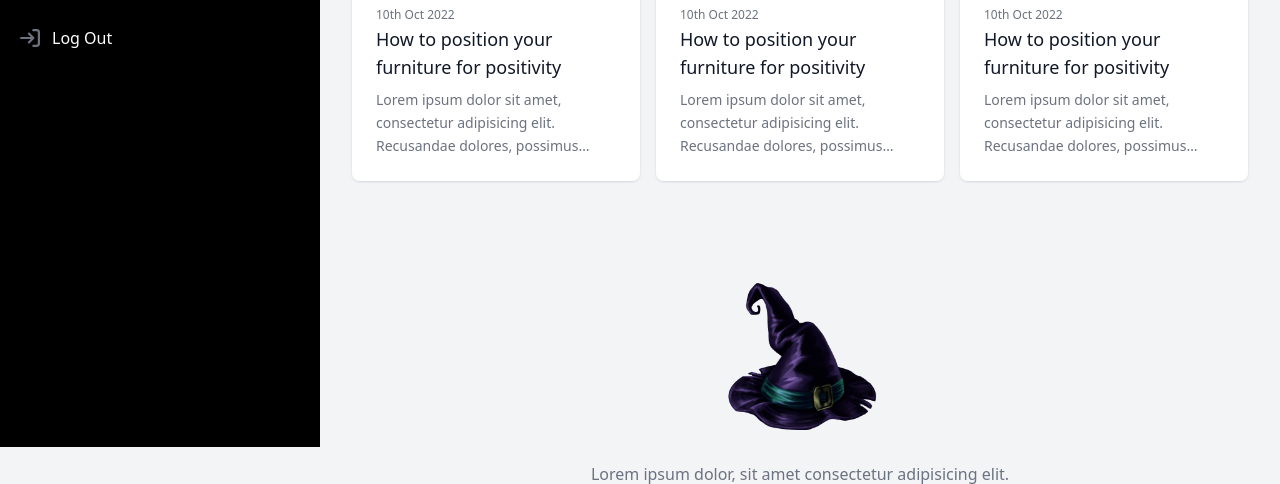
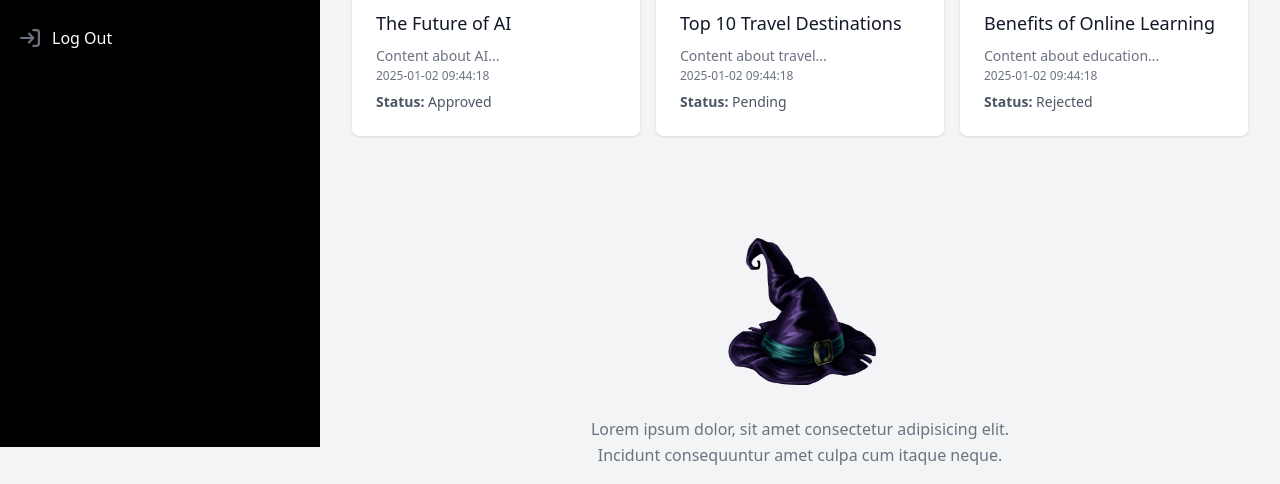
Before and after one commit to theshamkhi/Artflex, a PHP site: page /authorArticles.php in a window 1280 px wide. Shown: the part 353-837 px from the top of the page. Run offline with PHP 8.4, Linux system fonts and the light colour scheme; the visitor is signed in with stand-in values (Sample User, id 1); data comes from the database, SQL or seed files in the repository; some libraries are stand-ins or nearby versions.

Commit message:
Created a function to get all articles added by authors

```diff
--- a/models/classes.php
+++ b/models/classes.php
@@ -105,6 +105,20 @@ class User {
             return "Failed to create article: " . $e->getMessage();
         }
     }
+
+    public function getAllArts() {
+        try {
+            $query = "SELECT * FROM Articles";
+            $stmt = $this->connection->prepare($query);
+            $stmt->execute();
+            $articles = $stmt->fetchAll(PDO::FETCH_ASSOC);
+
+            return $articles;
+        } catch (PDOException $e) {
+            error_log($e->getMessage());
+            return [];
+        }
+    }
 }
 
 ?>
--- a/templates/authorArticles.php
+++ b/templates/authorArticles.php
@@ -1,3 +1,18 @@
+<?php
+require_once '../config/db.php';
+require_once '../models/classes.php';
+
+session_start();
+
+if (!isset($_SESSION['user_id']) || !isset($_SESSION['role']) || $_SESSION['role'] !== 'Author') {
+    header("Location: login.php");
+    exit;
+}
+
+$user = new User();
+
+$articles = $user->getAllArts();
+?>
 <!DOCTYPE html>
 <html lang="en">
 <head>
@@ -66,75 +81,30 @@
 
 <!-- Main -->
 <div class="flex-1 ml-0 sm:ml-80 p-8">
-    <h2 class="text-4xl font-semibold text-black mb-10">Find & Book your Activity</h2>
+    <h2 class="text-4xl font-semibold text-black mb-10">All Articles</h2>
 
     <div class="grid grid-cols-1 sm:grid-cols-2 lg:grid-cols-3 gap-4" style="align-items: start;">
+      <?php foreach ($articles as $article): ?>
         <article class="overflow-hidden rounded-lg shadow transition hover:shadow-lg">
-            <img
-                alt=""
-                src="https://images.unsplash.com/photo-1524758631624-e2822e304c36?ixlib=rb-1.2.1&ixid=MnwxMjA3fDF8MHxwaG90by1wYWdlfHx8fGVufDB8fHx8&auto=format&fit=crop&w=2070&q=80"
-                class="h-56 w-full object-cover"
-            />
-
+            <img src="<?php echo !empty($article['PhotoURL']) ? htmlspecialchars($article['PhotoURL']) : 'default-image.jpg'; ?>" alt="Article Image" class="h-56 w-full object-cover"/>
             <div class="bg-white p-4 sm:p-6">
-                <time datetime="2022-10-10" class="block text-xs text-gray-500"> 10th Oct 2022 </time>
-
                 <a href="#">
-                    <h3 class="mt-0.5 text-lg text-gray-900">How to position your furniture for positivity</h3>
+                    <h3 class="mt-0.5 text-lg text-gray-900">
+                        <?php echo htmlspecialchars($article['Title']); ?>
+                    </h3>
                 </a>
-
                 <p class="mt-2 line-clamp-3 text-sm/relaxed text-gray-500">
-                    Lorem ipsum dolor sit amet, consectetur adipisicing elit. Recusandae dolores, possimus
-                    pariatur animi temporibus nesciunt praesentium dolore sed nulla ipsum eveniet corporis quidem,
-                    mollitia itaque minus soluta, voluptates neque explicabo tempora nisi culpa eius atque
-                    dignissimos. Molestias explicabo corporis voluptatem?
+                    <?php echo htmlspecialchars($article['Content']); ?>
+                </p>
+                <time datetime="<?php echo htmlspecialchars($article['PubDate']); ?>" class="block text-xs text-gray-500">
+                    <?php echo htmlspecialchars($article['PubDate']); ?>
+                </time>
+                <p class="mt-2 text-sm text-gray-600">
+                    <strong>Status:</strong> <?php echo htmlspecialchars($article['status']); ?>
                 </p>
             </div>
         </article>
-        <article class="overflow-hidden rounded-lg shadow transition hover:shadow-lg">
-            <img
-                alt=""
-                src="https://images.unsplash.com/photo-1524758631624-e2822e304c36?ixlib=rb-1.2.1&ixid=MnwxMjA3fDF8MHxwaG90by1wYWdlfHx8fGVufDB8fHx8&auto=format&fit=crop&w=2070&q=80"
-                class="h-56 w-full object-cover"
-            />
-
-            <div class="bg-white p-4 sm:p-6">
-                <time datetime="2022-10-10" class="block text-xs text-gray-500"> 10th Oct 2022 </time>
-
-                <a href="#">
-                    <h3 class="mt-0.5 text-lg text-gray-900">How to position your furniture for positivity</h3>
-                </a>
-
-                <p class="mt-2 line-clamp-3 text-sm/relaxed text-gray-500">
-                    Lorem ipsum dolor sit amet, consectetur adipisicing elit. Recusandae dolores, possimus
-                    pariatur animi temporibus nesciunt praesentium dolore sed nulla ipsum eveniet corporis quidem,
-                    mollitia itaque minus soluta, voluptates neque explicabo tempora nisi culpa eius atque
-                    dignissimos. Molestias explicabo corporis voluptatem?
-                </p>
-            </div>
-        </article>
-        <article class="overflow-hidden rounded-lg shadow transition hover:shadow-lg">
-            <img
-                alt=""
-                src="https://images.unsplash.com/photo-1524758631624-e2822e304c36?ixlib=rb-1.2.1&ixid=MnwxMjA3fDF8MHxwaG90by1wYWdlfHx8fGVufDB8fHx8&auto=format&fit=crop&w=2070&q=80"
-                class="h-56 w-full object-cover"
-            />
-
-            <div class="bg-white p-4 sm:p-6">
-                <time datetime="2022-10-10" class="block text-xs text-gray-500"> 10th Oct 2022 </time>
-
-                <a href="#">
-                    <h3 class="mt-0.5 text-lg text-gray-900">How to position your furniture for positivity</h3>
-                </a>
-
-                <p class="mt-2 line-clamp-3 text-sm/relaxed text-gray-500">
-                    Lorem ipsum dolor sit amet, consectetur adipisicing elit. Recusandae dolores, possimus
-                    pariatur animi temporibus nesciunt praesentium dolore sed nulla ipsum eveniet corporis quidem,
-                    mollitia itaque minus soluta, voluptates neque explicabo tempora nisi culpa eius atque
-                    dignissimos. Molestias explicabo corporis voluptatem?
-                </p>
-            </div>
-        </article>
+      <?php endforeach; ?>
     </div>
 </div>
 
```
Also changed, not shown: txt.php (added, +82 -0 lines).
